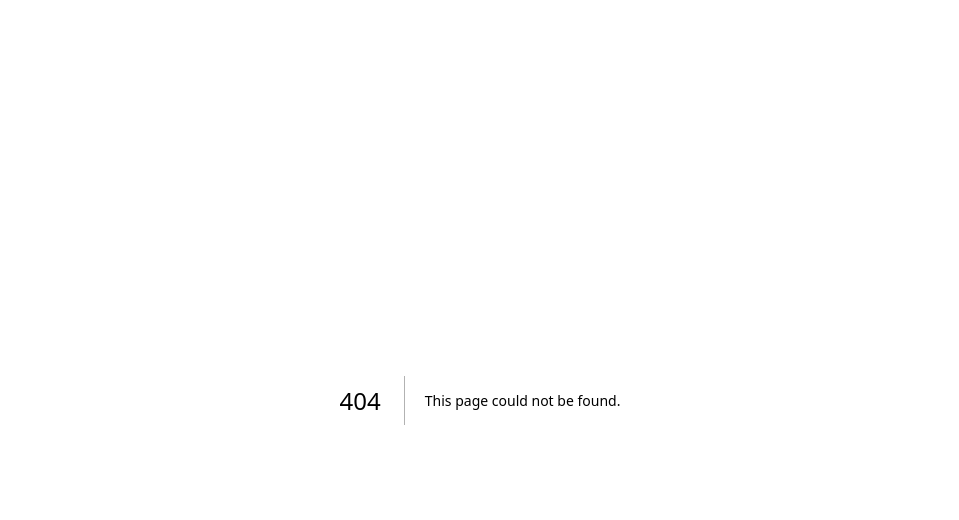
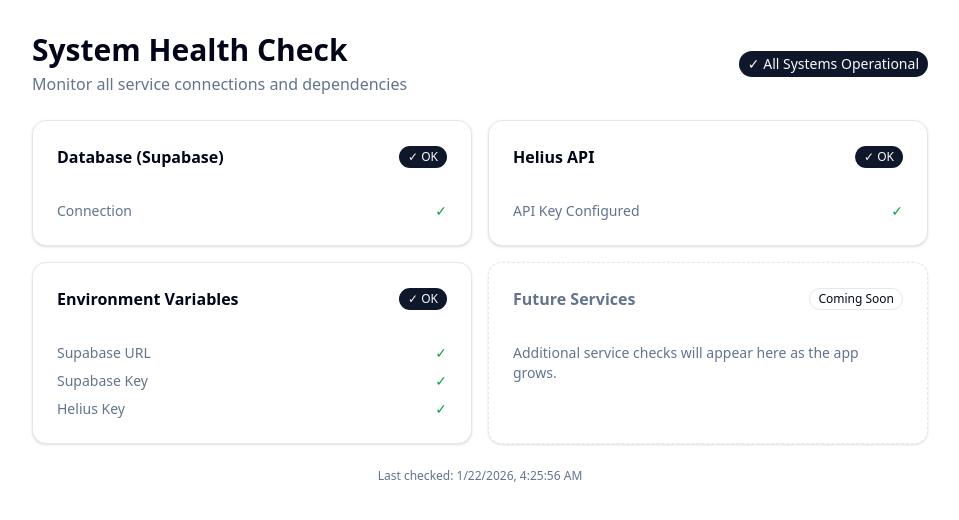
Before and after one commit to 0x1nfra/profit-is-profit, a Next.js app: page /health-check in a window 1280 px wide. Before the commit this address had no page. Shown: the top 520 px of the page, without its empty margins (160-1119 px from the left). Built offline with nearby package versions, Linux system fonts and the light colour scheme; no server answers; the database is empty.

Commit message:
feat: add UI page to display Supabase health check

```diff
--- /dev/null
+++ b/src/app/health-check/page.tsx
@@ -0,0 +1,182 @@
+// src/app/health-check/page.tsx
+import { supabase } from "@/lib/supabase";
+import { Badge } from "@/components/ui/badge";
+import { Card, CardContent, CardHeader, CardTitle } from "@/components/ui/card";
+
+async function checkDatabase() {
+  try {
+    const { data, error } = await supabase
+      .from("users")
+      .select("count")
+      .limit(1);
+
+    return { status: !error, error: error?.message };
+  } catch (err) {
+    return { status: false, error: String(err) };
+  }
+}
+
+async function checkHelius() {
+  // Placeholder for Helius API check
+  const apiKey = process.env.HELIUS_API_KEY;
+  return {
+    status: !!apiKey,
+    error: !apiKey ? "API key not configured" : undefined,
+  };
+}
+
+async function checkEnvironment() {
+  const checks = {
+    supabaseUrl: !!process.env.NEXT_PUBLIC_SUPABASE_URL,
+    supabaseKey: !!process.env.NEXT_PUBLIC_SUPABASE_ANON_KEY,
+    heliusKey: !!process.env.HELIUS_API_KEY,
+  };
+
+  const allPassing = Object.values(checks).every((v) => v);
+  return { status: allPassing, checks };
+}
+
+export default async function HealthCheckPage() {
+  const [dbCheck, heliusCheck, envCheck] = await Promise.all([
+    checkDatabase(),
+    checkHelius(),
+    checkEnvironment(),
+  ]);
+
+  const allHealthy = dbCheck.status && heliusCheck.status && envCheck.status;
+
+  return (
+    <div className="min-h-screen p-8 bg-background">
+      <div className="max-w-4xl mx-auto space-y-6">
+        {/* Header */}
+        <div className="flex items-center justify-between">
+          <div>
+            <h1 className="text-3xl font-bold">System Health Check</h1>
+            <p className="text-muted-foreground mt-1">
+              Monitor all service connections and dependencies
+            </p>
+          </div>
+          <Badge
+            variant={allHealthy ? "default" : "destructive"}
+            className="text-sm"
+          >
+            {allHealthy ? "✓ All Systems Operational" : "⚠ Issues Detected"}
+          </Badge>
+        </div>
+
+        {/* Service Checks */}
+        <div className="grid gap-4 md:grid-cols-2">
+          {/* Database Check */}
+          <Card>
+            <CardHeader>
+              <CardTitle className="flex items-center justify-between text-base">
+                <span>Database (Supabase)</span>
+                <StatusBadge status={dbCheck.status} />
+              </CardTitle>
+            </CardHeader>
+            <CardContent>
+              <div className="space-y-2 text-sm">
+                <CheckItem label="Connection" status={dbCheck.status} />
+                {dbCheck.error && (
+                  <p className="text-xs text-destructive mt-2">
+                    Error: {dbCheck.error}
+                  </p>
+                )}
+              </div>
+            </CardContent>
+          </Card>
+
+          {/* Helius API Check */}
+          <Card>
+            <CardHeader>
+              <CardTitle className="flex items-center justify-between text-base">
+                <span>Helius API</span>
+                <StatusBadge status={heliusCheck.status} />
+              </CardTitle>
+            </CardHeader>
+            <CardContent>
+              <div className="space-y-2 text-sm">
+                <CheckItem
+                  label="API Key Configured"
+                  status={heliusCheck.status}
+                />
+                {heliusCheck.error && (
+                  <p className="text-xs text-destructive mt-2">
+                    Error: {heliusCheck.error}
+                  </p>
+                )}
+              </div>
+            </CardContent>
+          </Card>
+
+          {/* Environment Variables */}
+          <Card>
+            <CardHeader>
+              <CardTitle className="flex items-center justify-between text-base">
+                <span>Environment Variables</span>
+                <StatusBadge status={envCheck.status} />
+              </CardTitle>
+            </CardHeader>
+            <CardContent>
+              <div className="space-y-2 text-sm">
+                <CheckItem
+                  label="Supabase URL"
+                  status={envCheck.checks.supabaseUrl}
+                />
+                <CheckItem
+                  label="Supabase Key"
+                  status={envCheck.checks.supabaseKey}
+                />
+                <CheckItem
+                  label="Helius Key"
+                  status={envCheck.checks.heliusKey}
+                />
+              </div>
+            </CardContent>
+          </Card>
+
+          {/* Placeholder for Future Services */}
+          <Card className="border-dashed">
+            <CardHeader>
+              <CardTitle className="flex items-center justify-between text-base">
+                <span className="text-muted-foreground">Future Services</span>
+                <Badge variant="outline" className="text-xs">
+                  Coming Soon
+                </Badge>
+              </CardTitle>
+            </CardHeader>
+            <CardContent>
+              <p className="text-sm text-muted-foreground">
+                Additional service checks will appear here as the app grows.
+              </p>
+            </CardContent>
+          </Card>
+        </div>
+
+        {/* Timestamp */}
+        <div className="text-center text-xs text-muted-foreground">
+          Last checked: {new Date().toLocaleString()}
+        </div>
+      </div>
+    </div>
+  );
+}
+
+function StatusBadge({ status }: { status: boolean }) {
+  return (
+    <Badge variant={status ? "default" : "destructive"} className="text-xs">
+      {status ? "✓ OK" : "✗ Failed"}
+    </Badge>
+  );
+}
+
+function CheckItem({ label, status }: { label: string; status: boolean }) {
+  return (
+    <div className="flex items-center justify-between">
+      <span className="text-muted-foreground">{label}</span>
+      <span className={status ? "text-green-600" : "text-destructive"}>
+        {status ? "✓" : "✗"}
+      </span>
+    </div>
+  );
+}
```
